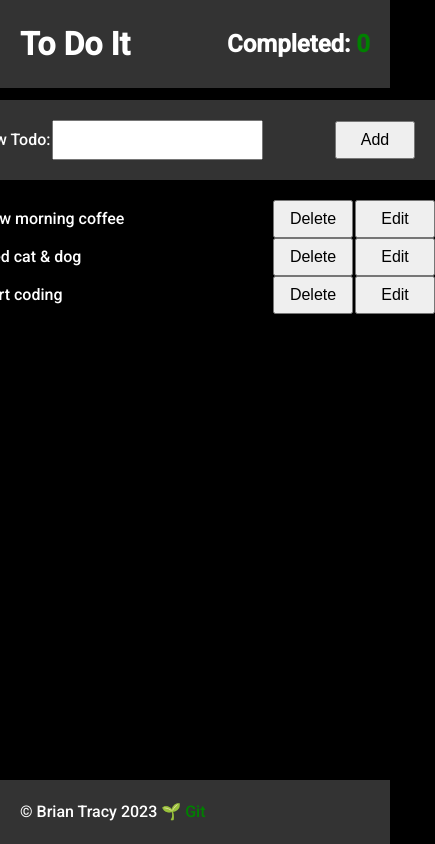
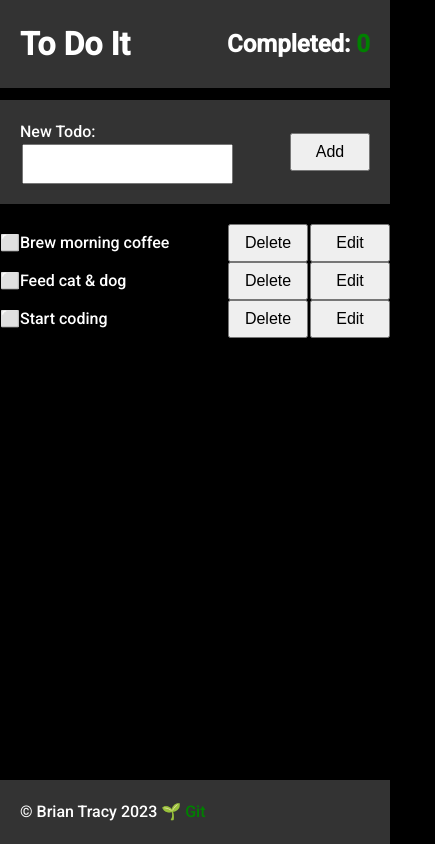
Before and after one commit to bravotango/todoit, a React (Create React App) app: page / in a window 390 px wide. Shown: the whole page, 435 px wide, since content can reach past the window. Built offline with nearby package versions, Linux system fonts and the light colour scheme.

Commit message:
min-width - mobile

```diff
--- a/src/index.css
+++ b/src/index.css
@@ -82,7 +82,7 @@ body .App {
   -webkit-box-direction: normal;
       -ms-flex-direction: column;
           flex-direction: column;
-  width: 480px;
+  max-width: 480px;
   margin-bottom: -40px;
 }
 
--- a/src/index.scss
+++ b/src/index.scss
@@ -75,7 +75,7 @@ body {
   .App {
     display: flex;
     flex-direction: column;
-    width: 480px;
+    max-width: 480px;
     margin-bottom: $spacer * -2;
   }
 
```
Also changed, not shown: 1 other file (tests, documents, lock files or other folders).
